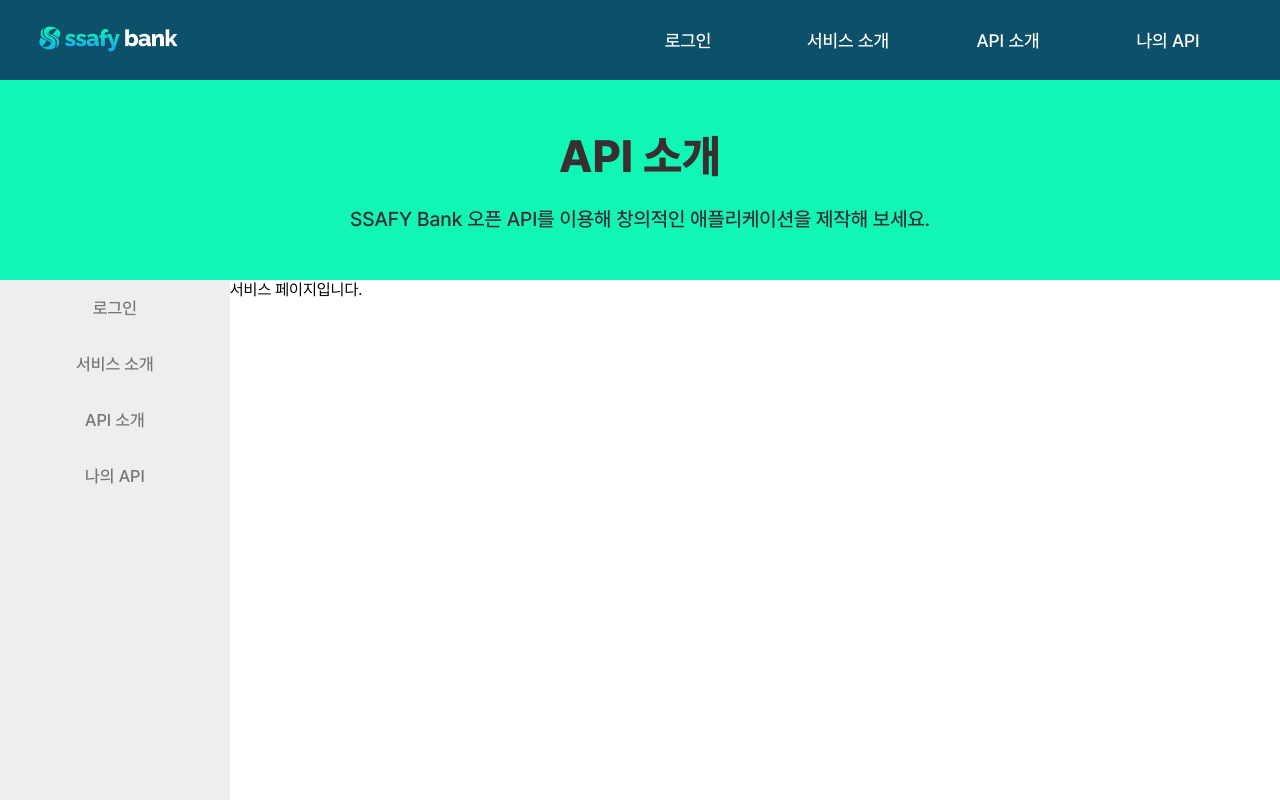
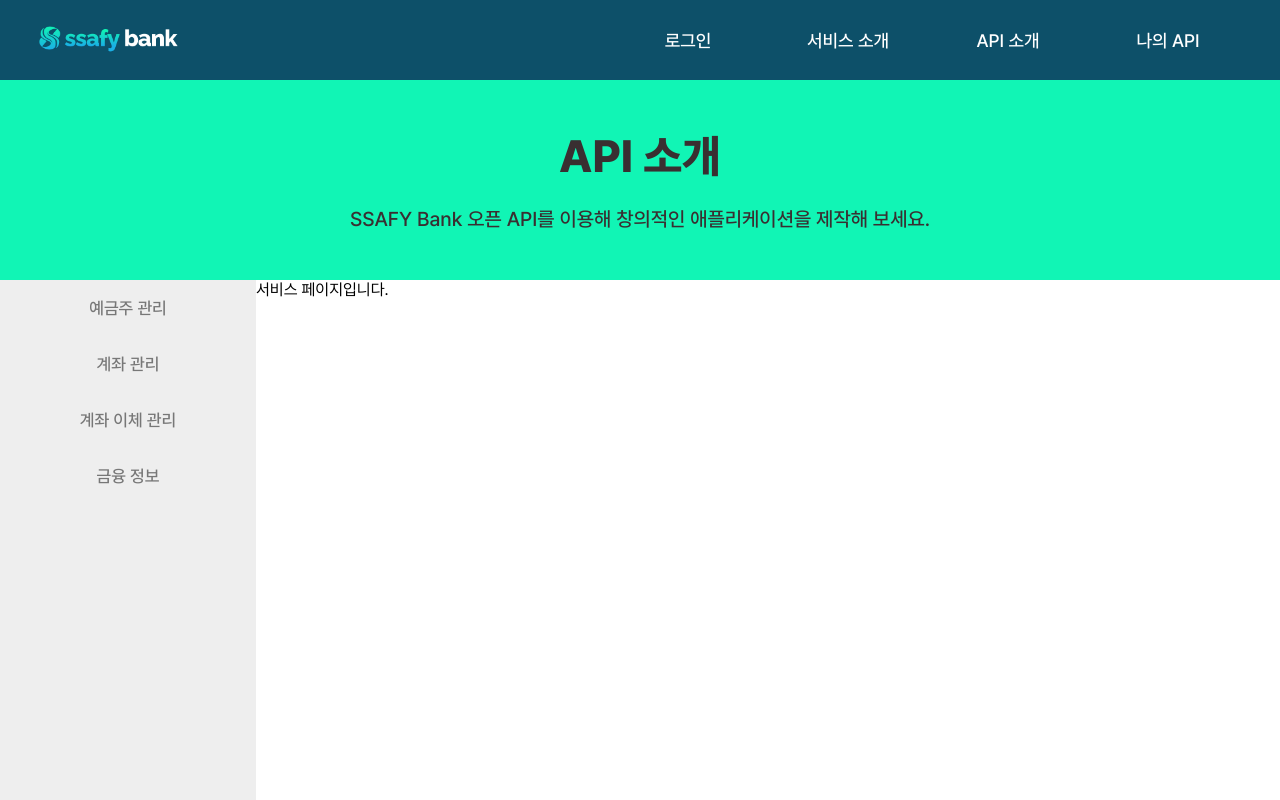
Before and after one commit to SSAFYBANK/SSAFY-Bank-React, a React (Vite) app: page /service in a window 1280 px wide. Shown: the top 800 px of the page. Built offline with nearby package versions, Linux system fonts and the light colour scheme; no server answers.

Commit message:
:bug: fix(SideBar) 사이드 메뉴 내용 변경

```diff
--- a/src/components/sidebar/Sidebar.tsx
+++ b/src/components/sidebar/Sidebar.tsx
@@ -2,8 +2,6 @@ import React from "react";
 import styled from "@emotion/styled";
 import useRouter from "@hooks/useRouter";
 import { useState } from "react";
-import Theme from "@assets/styles/Theme";
-import LogoImage from "@assets/images/Service-Logo-White.png";
 
 // ----------------------------------------------------------------------------------------------------
 
@@ -17,16 +15,21 @@ const Sidebar = React.memo(() => {
     const [activeMenu, setActiveMenu] = useState("");
     const [activeBigMenu, setBigActiveMenu] = useState("");
 
+    // 대분류 메뉴를 클릭했을 때 해당 대분류에 속한 소분류 메뉴를 열거나 닫을 수 있도록 설정
+    const toggleSubMenu = (menu) => {
+        if (activeBigMenu === menu) {
+            setBigActiveMenu(""); // 이미 열려 있는 대분류 메뉴를 다시 클릭하면 닫음
+        } else {
+            setBigActiveMenu(menu);
+        }
+    };
     return (
             <SidebarContainer>
                 <MenuButton
                     active={activeBigMenu === "/login"}
-                onClick={() => {
-                    setBigActiveMenu("/login");
-                    //   routeTo("/login");
-                }}
+                    onClick={() => toggleSubMenu("/login")}
                 >
-                로그인
+                예금주 관리
                 </MenuButton>
                 <SmallWrap show={activeBigMenu === "/login"}>
                     <SmallContent
@@ -36,7 +39,7 @@ const Sidebar = React.memo(() => {
                             routeTo("/login");
                         }}
                     >
-                    dd
+                        예금주 생성
                     </SmallContent>
                     <SmallContent
                         active={activeMenu === "/login"}
@@ -45,7 +48,7 @@ const Sidebar = React.memo(() => {
                             routeTo("/login");
                         }}
                     >
-                    dd
+                        예금주 전체 조회
                     </SmallContent>
                     <SmallContent
                         active={activeMenu === "/login"}
@@ -54,45 +57,133 @@ const Sidebar = React.memo(() => {
                             routeTo("/login");
                         }}
                     >
-                    dd
-                </SmallContent>
-                <SmallContent
-                    active={activeMenu === "/login"}
-                    onClick={() => {
-                        setActiveMenu("/login");
-                        routeTo("/login");
-                    }}
-                >
-                    dd
+                        예금주 삭제
                     </SmallContent>
                 </SmallWrap>
                 <MenuButton
+                    active={activeBigMenu === "/"}
+                    onClick={() => toggleSubMenu("/")}
+                >
+                    계좌 관리
+                </MenuButton>
+                <SmallWrap show={activeBigMenu === "/"}>
+                    <SmallContent
                         active={activeMenu === "/"}
                         onClick={() => {
                             setActiveMenu("/");
                             routeTo("/");
                         }}
                     >
-                서비스 소개
+                        계좌 등록
+                    </SmallContent>
+                    <SmallContent
+                        active={activeMenu === "/"}
+                        onClick={() => {
+                            setActiveMenu("/");
+                            routeTo("/");
+                        }}
+                    >
+                        계좌 삭제
+                    </SmallContent>
+                    <SmallContent
+                        active={activeMenu === "/"}
+                        onClick={() => {
+                            setActiveMenu("/");
+                            routeTo("/");
+                        }}
+                    >
+                        계좌 비밀번호 찾기
+                    </SmallContent>
+                    <SmallContent
+                        active={activeMenu === "/"}
+                        onClick={() => {
+                            setActiveMenu("/");
+                            routeTo("/");
+                        }}
+                    >
+                        계좌 잔액 조회
+                    </SmallContent>
+                    <SmallContent
+                        active={activeMenu === "/"}
+                        onClick={() => {
+                            setActiveMenu("/");
+                            routeTo("/");
+                        }}
+                    >
+                        사용자별 계좌 목록 조회
+                    </SmallContent>
+                    <SmallContent
+                        active={activeMenu === "/"}
+                        onClick={() => {
+                            setActiveMenu("/");
+                            routeTo("/");
+                        }}
+                    >
+                        예금주별 계좌 목록 조회
+                    </SmallContent>
+                </SmallWrap>
+                <MenuButton
+    active={activeMenu === "/service"}
+    onClick={() => toggleSubMenu("/service")}
+>
+    계좌 이체 관리
 </MenuButton>
-            <MenuButton
+<SmallWrap show={activeBigMenu === "/service"}>
+    <SmallContent
         active={activeMenu === "/service"}
         onClick={() => {
             setActiveMenu("/service");
             routeTo("/service");
         }}
     >
-                API 소개
-            </MenuButton>
-            <MenuButton
-                active={activeMenu === "/info"}
+        계좌 이체
+    </SmallContent>
+    <SmallContent
+        active={activeMenu === "/service"}
         onClick={() => {
-                    setActiveMenu("/info");
-                    routeTo("/info");
+            setActiveMenu("/service");
+            routeTo("/service");
         }}
     >
-                나의 API
+        이체 내역 조회
+    </SmallContent>
+    <SmallContent
+        active={activeMenu === "/service"}
+        onClick={() => {
+            setActiveMenu("/service");
+            routeTo("/service");
+        }}
+    >
+        이체 내역 삭제
+    </SmallContent>
+</SmallWrap>
+<MenuButton
+    active={activeMenu === "/financial"}
+    onClick={() => toggleSubMenu("/financial")}
+>
+    금융 정보
 </MenuButton>
+<SmallWrap show={activeBigMenu === "/financial"}>
+    <SmallContent
+        active={activeMenu === "/financial"}
+        onClick={() => {
+            setActiveMenu("/financial");
+            routeTo("/financial");
+        }}
+    >
+        은행 전체 목록
+    </SmallContent>
+    <SmallContent
+        active={activeMenu === "/financial"}
+        onClick={() => {
+            setActiveMenu("/financial");
+            routeTo("/financial");
+        }}
+    >
+        환율 조회
+    </SmallContent>
+</SmallWrap>
+
         </SidebarContainer>
     );
 });
@@ -101,9 +192,10 @@ const SidebarContainer = styled("div")`
     display: flex;
     flex-direction: column;
     align-items: center;
-    width: 35vh;
+    width: 40vh;
     height: 100vh;
     background-color: #eeeeee;
+    overflow-y: auto; // 스크롤바를 표시할 수 있도록 설정
     // margin-left: 150px;
 `;
 
@@ -145,7 +237,7 @@ const SmallContent = styled("div")<{ active: boolean }>`
     align-items: center;
     justify-content: center;
     cursor: pointer;
-    width: 25%;
+    padding-bottom: 10px;
     min-width: 100px;
     color: #777777;
     font-size: 15px;
```
Lines whose indentation alone changed are shown as unchanged.
